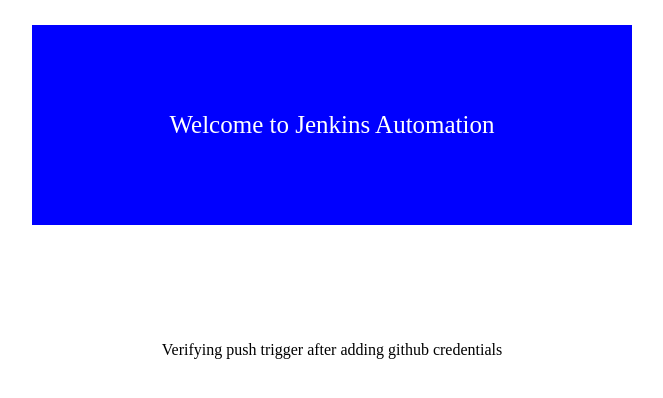
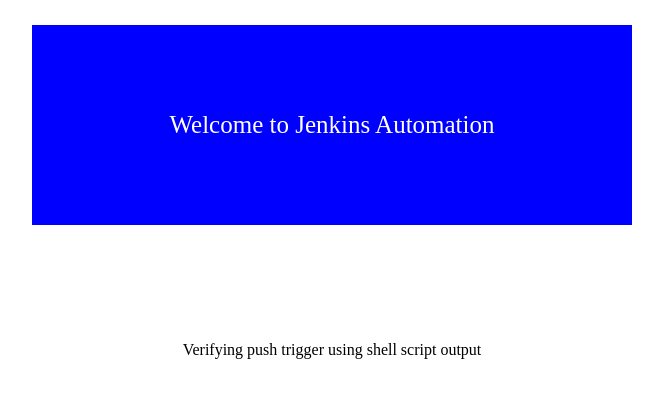
Before and after one commit to Bernotsha/Integration, an Angular app: page / in a window 1280 px wide. Shown: the top 398 px of the page, without its empty margins (308-971 px from the left). Built offline with nearby package versions, Linux system fonts and the light colour scheme.

Commit message:
trigger verification

```diff
--- a/src/app/app.component.html
+++ b/src/app/app.component.html
@@ -1,7 +1,7 @@
 <div style="background-color: blue; width: 600px; height: 200px; margin:0 auto;  ">
   <div style="text-align: center; vertical-align: middle; line-height: 200px;">
     <p style="color: white; font-size: 25px;">Welcome to Jenkins  Automation</p>
-    <p>Verifying push trigger after adding github credentials</p>
+    <p>Verifying push trigger using shell script output</p>
   </div>
 
 </div>
```
